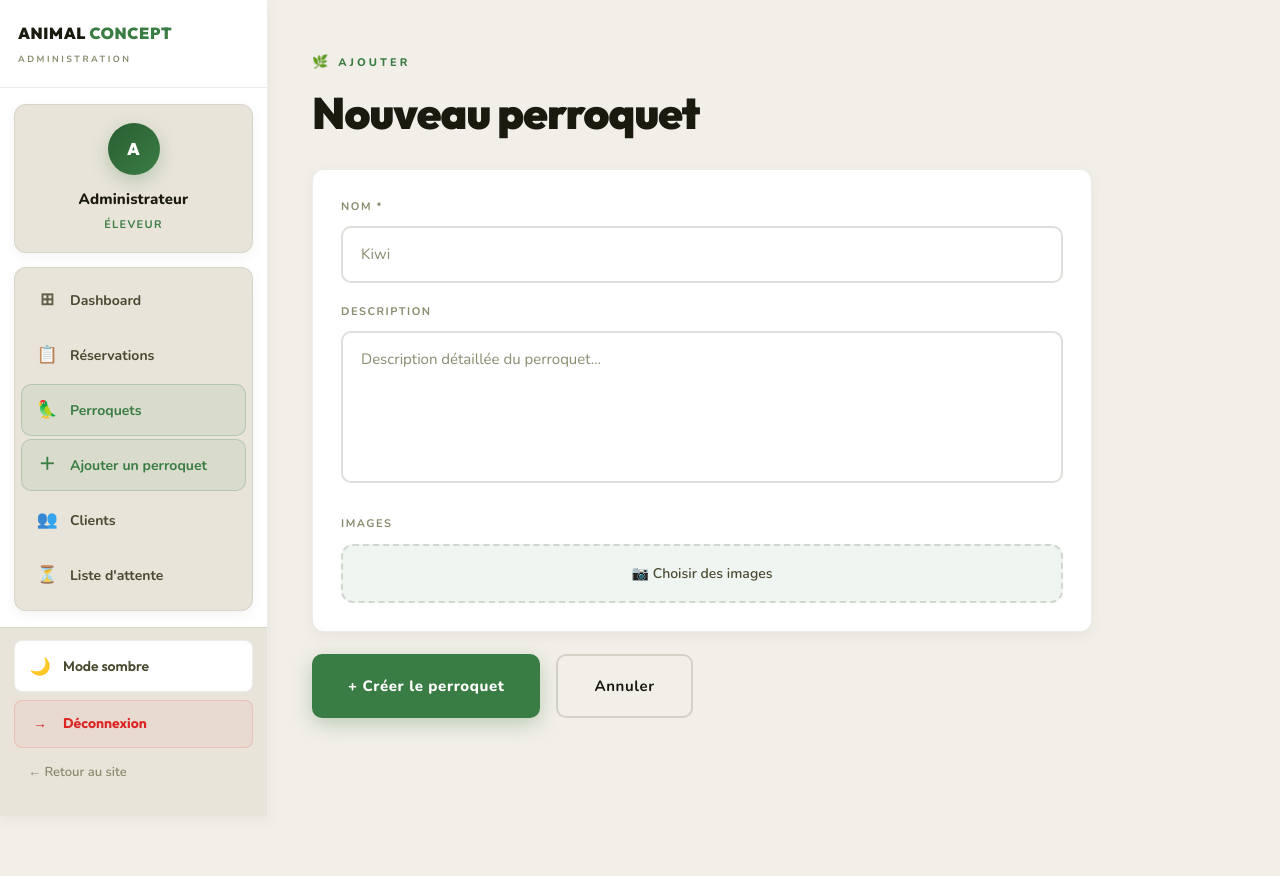
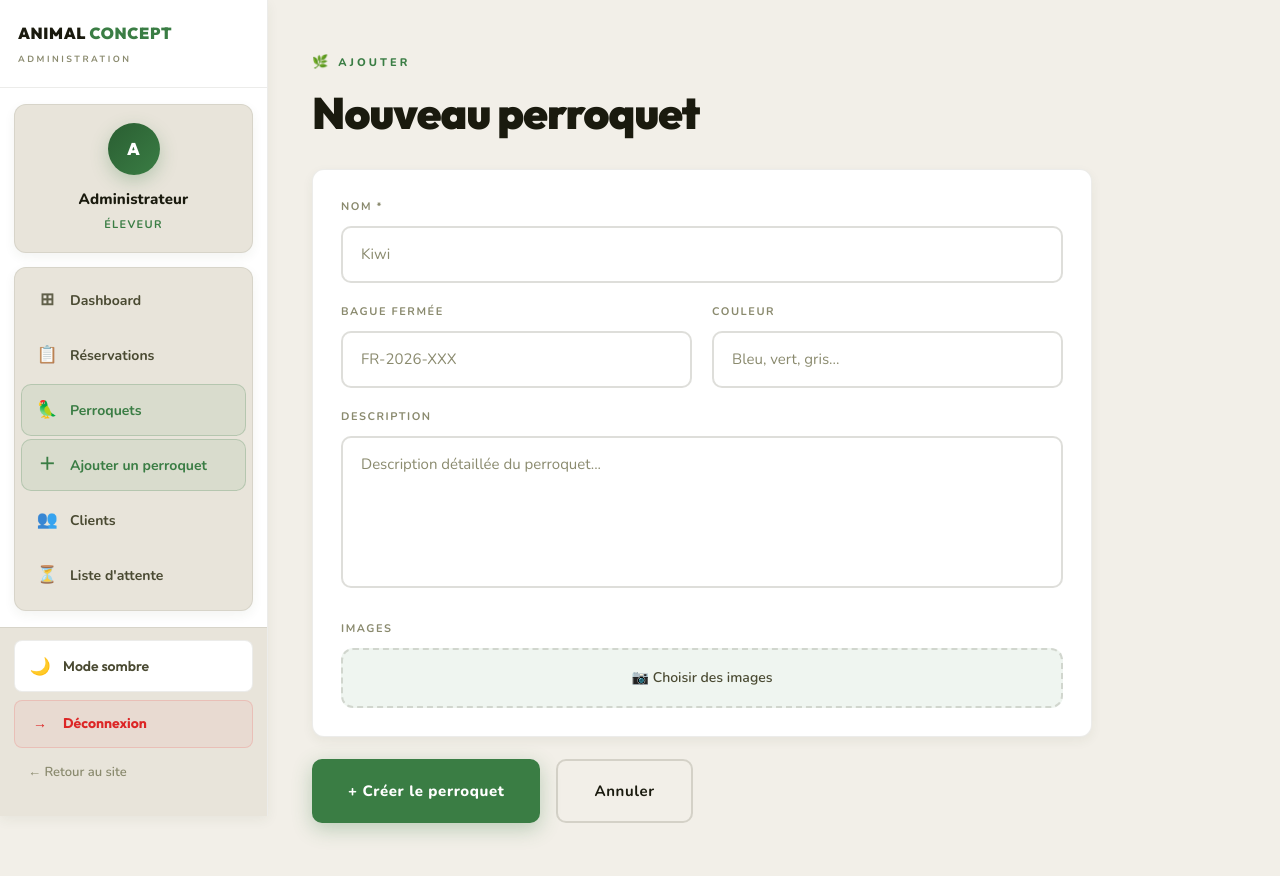
Before and after one commit to autokompetenz/perroquets-belgique, a React (Vite) app: page /admin/parrots/new in a window 1280 px wide. Shown: the top 876 px of the page. Before the commit the page ends 800 px from the top, so only its background shows below. Built offline with nearby package versions, Linux system fonts and the light colour scheme; sample sign-in values are in the browser's storage; a web font is replaced by a local one.

Commit message:
ajout bague fermee et couleur formulaire, supprime parents

```diff
--- a/src/pages/ParrotDetails.jsx
+++ b/src/pages/ParrotDetails.jsx
@@ -317,18 +317,6 @@ export default function ParrotDetails() {
               ))}
             </div>
 
-            {/* Parents */}
-            <div style={{ display: 'grid', gridTemplateColumns: isMobile ? '1fr' : '1fr 1fr', gap: 16 }}>
-              <div style={{ background: C.card2, borderRadius: 12, padding: 20 }}>
-                <p style={{ fontSize: 11, fontWeight: 800, letterSpacing: '0.2em', textTransform: 'uppercase', color: C.text3, marginBottom: 8 }}>{t('mother', l)}</p>
-                <p style={{ fontSize: 16, fontWeight: 700, color: C.text }}>{parrot.parentMotherName || 'N/A'}</p>
-              </div>
-              <div style={{ background: C.card2, borderRadius: 12, padding: 20 }}>
-                <p style={{ fontSize: 11, fontWeight: 800, letterSpacing: '0.2em', textTransform: 'uppercase', color: C.text3, marginBottom: 8 }}>{t('father', l)}</p>
-                <p style={{ fontSize: 16, fontWeight: 700, color: C.text }}>{parrot.parentFatherName || 'N/A'}</p>
-              </div>
-            </div>
-
             {/* Partner info if couple */}
             {isCouple && parrot.partnerName && (
               <div style={{ marginTop: 20, padding: 20, background: 'linear-gradient(135deg,rgba(58,125,68,0.06),rgba(58,125,68,0.02))', borderRadius: 12, border: '1px solid rgba(58,125,68,0.15)' }}>
--- a/src/pages/admin/AdminParrotForm.jsx
+++ b/src/pages/admin/AdminParrotForm.jsx
@@ -4,7 +4,7 @@ import { adminAPI } from '../../services/api';
 import { useToastStore } from '../../store';
 
 const EMPTY = {
-  name:'', description:'',
+  name:'', description:'', ringNumber:'', color:'',
 };
 
 export default function AdminParrotForm() {
@@ -24,7 +24,7 @@ export default function AdminParrotForm() {
     if (isEdit) {
       adminAPI.getParrotById(id).then(r => {
         const c = r.data.parrot;
-        setForm({ name: c.name || '', description: c.description || '' });
+        setForm({ name: c.name || '', description: c.description || '', ringNumber: c.ringNumber || '', color: c.color || '' });
         const existing = [];
         ['imageUrl', 'imageUrl2', 'imageUrl3', 'imageUrl4', 'imageUrl5'].forEach((field, idx) => {
           if (c[field]) existing.push({ url: c[field], id: `existing-${idx + 1}`, isExisting: true, field });
@@ -95,6 +95,18 @@ export default function AdminParrotForm() {
               <input name="name" value={form.name} onChange={set("name")} placeholder="Kiwi"
                 className="input-luxury" style={{ fontSize:15, borderRadius:10, padding:'14px 18px', width:'100%' }} />
             </div>
+            <div style={{ display:'grid', gridTemplateColumns:'1fr 1fr', gap:20 }}>
+              <div>
+                <label style={{ display:'block', fontSize:11, fontWeight:700, letterSpacing:'0.14em', textTransform:'uppercase', color:'var(--text-3)', marginBottom:10 }}>Bague fermée</label>
+                <input name="ringNumber" value={form.ringNumber} onChange={set("ringNumber")} placeholder="FR-2026-XXX"
+                  className="input-luxury" style={{ fontSize:15, borderRadius:10, padding:'14px 18px', width:'100%' }} />
+              </div>
+              <div>
+                <label style={{ display:'block', fontSize:11, fontWeight:700, letterSpacing:'0.14em', textTransform:'uppercase', color:'var(--text-3)', marginBottom:10 }}>Couleur</label>
+                <input name="color" value={form.color} onChange={set("color")} placeholder="Bleu, vert, gris..."
+                  className="input-luxury" style={{ fontSize:15, borderRadius:10, padding:'14px 18px', width:'100%' }} />
+              </div>
+            </div>
             <div>
               <label style={{ display:'block', fontSize:11, fontWeight:700, letterSpacing:'0.14em', textTransform:'uppercase', color:'var(--text-3)', marginBottom:10 }}>Description</label>
               <textarea name="description" value={form.description} onChange={set("description")} rows={5} placeholder="Description détaillée du perroquet..."
```
Also changed, not shown: 1 other file (tests, documents, lock files or other folders).
